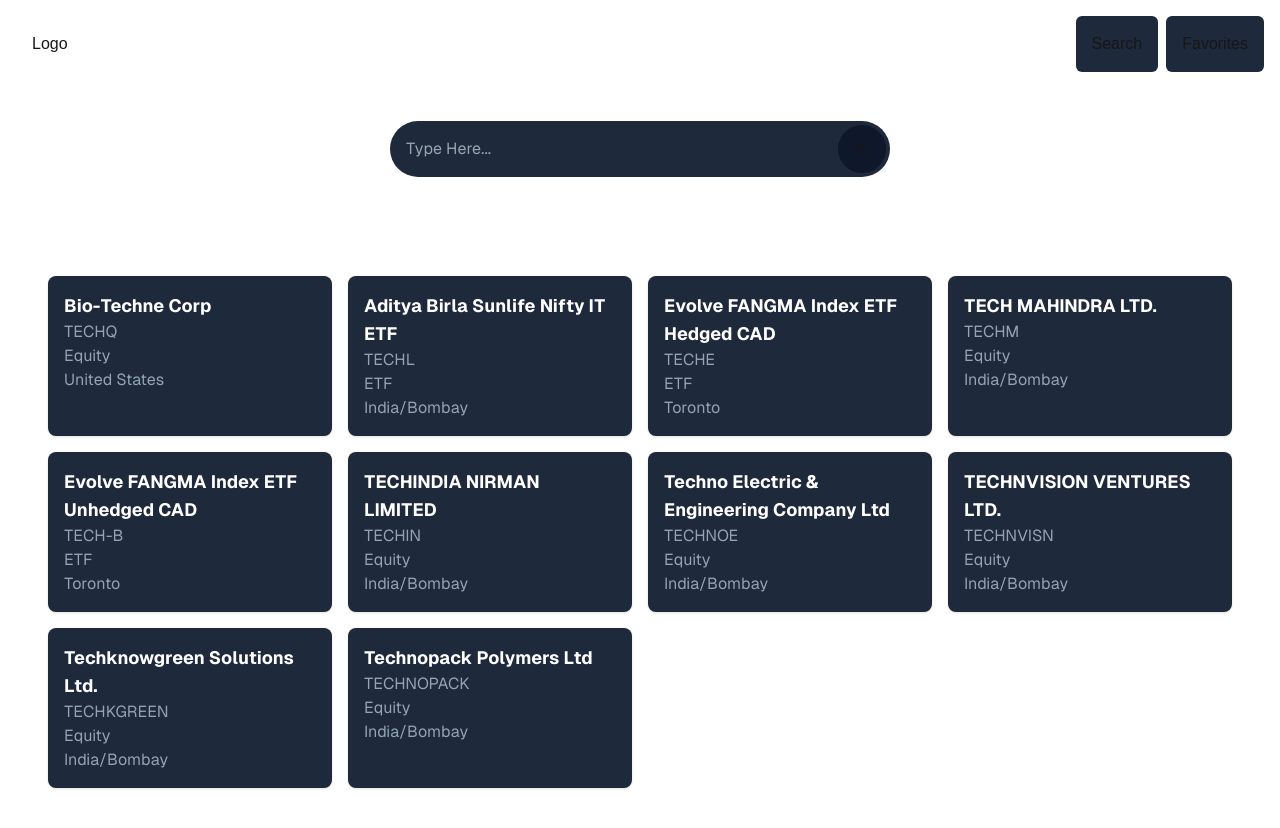
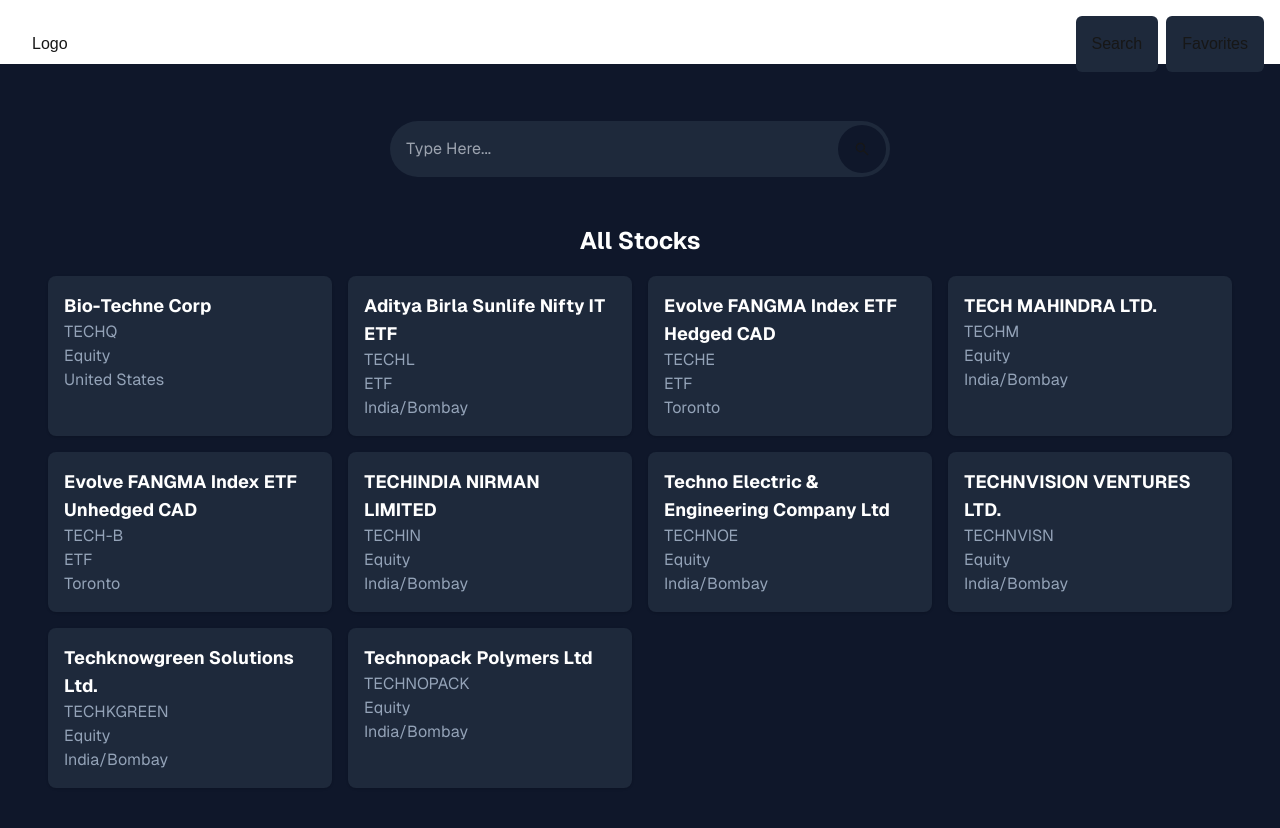
Before and after one commit to NoPMK/stock_search, a Next.js app: page / in a window 1280 px wide. Shown: the top 828 px of the page. Built offline with nearby package versions, Linux system fonts and the light colour scheme.

Commit message:
change background color

```diff
--- a/app/layout.tsx
+++ b/app/layout.tsx
@@ -15,8 +15,8 @@
 });
 
 export const metadata: Metadata = {
-  title: "Create Next App",
-  description: "Generated by create next app",
+  title: "Stock Search",
+  description: "Created by Daniel Bús",
 };
 
 export default function RootLayout({
--- a/app/page.tsx
+++ b/app/page.tsx
@@ -25,7 +25,7 @@
   };
 
   return (
-    <div className="flex min-w-full justify-center min-h-screen p-8 font-[family-name:var(--font-geist-sans)]">
+    <div className="flex min-w-full justify-center min-h-screen p-8 bg-slate-900 font-[family-name:var(--font-geist-sans)]">
       {" "}
       <main className="flex flex-col w-full justify-center items-center">
         <Searchbar onSearch={handleSearch} />
```
